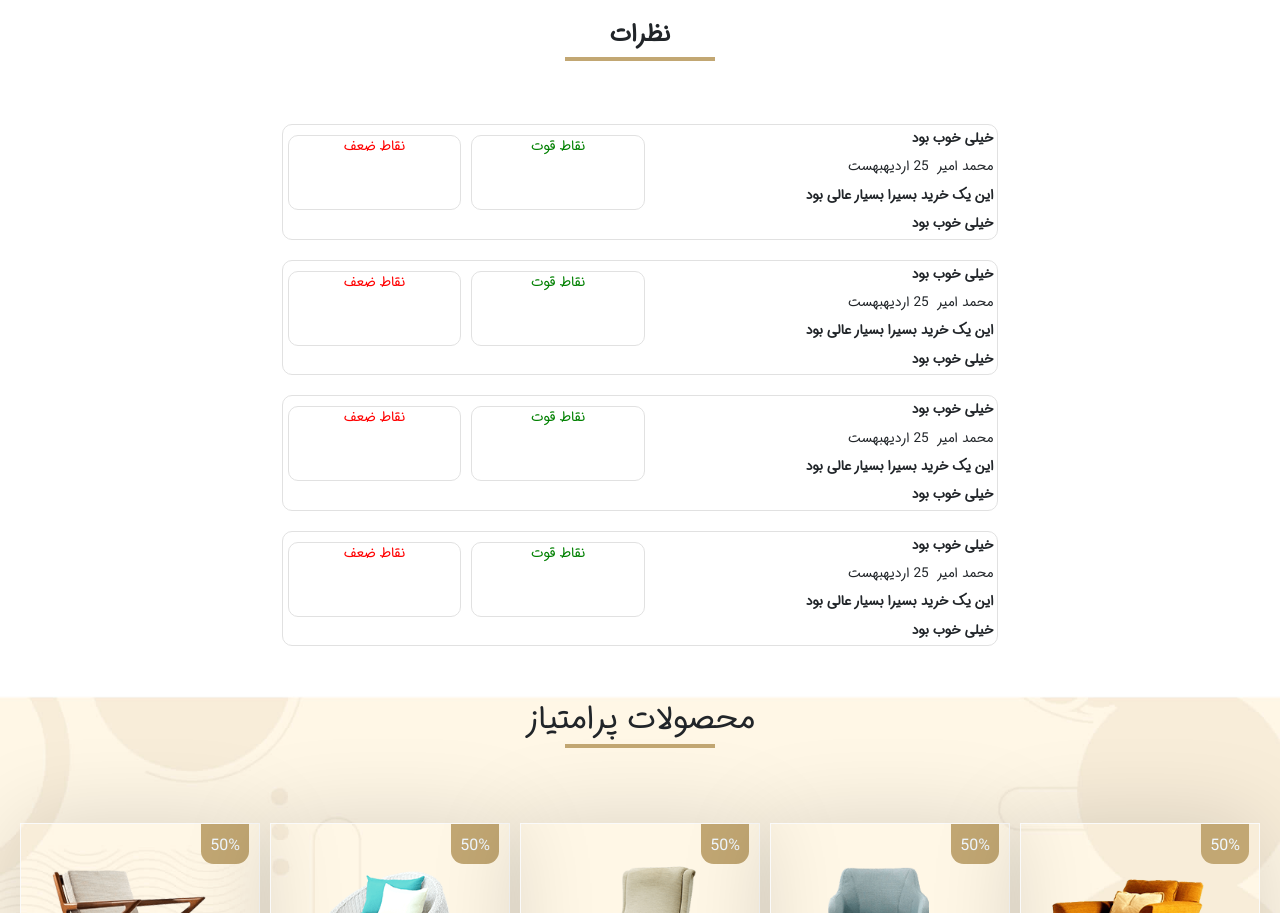
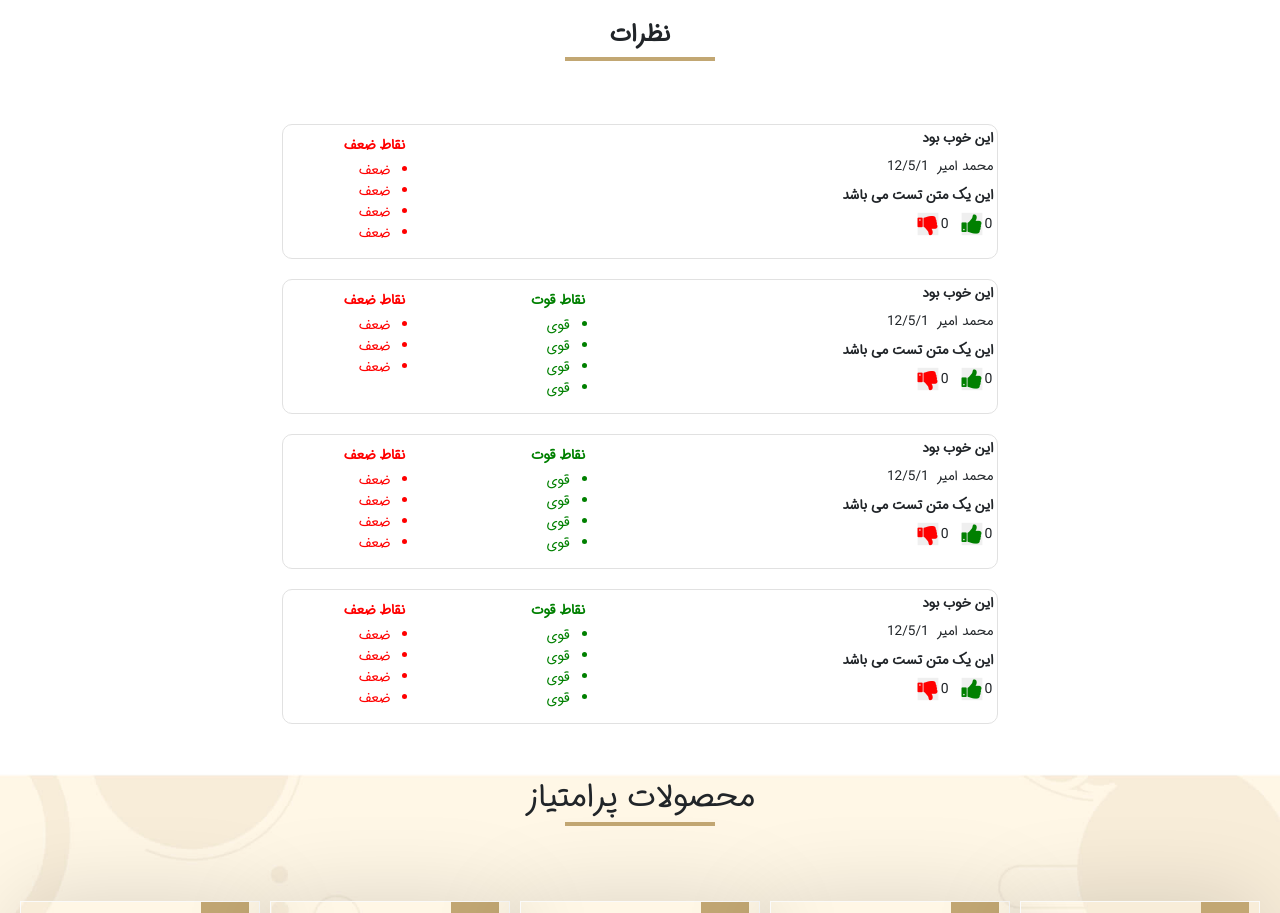
Before and after one commit to vahidpourmohamad/FcShop.js, a React (Create React App) app: page /ProduktSeite/627a7f83a1ef622dc1e466e0 in a window 1280 px wide. Shown: the part 760-1673 px from the top of the page. Built offline with nearby package versions, Linux system fonts and the light colour scheme.

Commit message:
kommentar fertig

```diff
--- a/src/Components/Kommentarkomponente/Kommentarkomponente.css
+++ b/src/Components/Kommentarkomponente/Kommentarkomponente.css
@@ -17,19 +17,37 @@
   margin-top: 10px;
   margin-left: 5px;
   margin-right: 5px;
+   margin-bottom: 10px;
   min-height: 75px;
   justify-content: flex-start;
-  border: solid #dddd 1px;
-  border-radius: 10px;
+
 }
 .KommentarKomponenteStark {
   color: green;
   width: 25%;
   margin-top: 10px;
-  border: solid #dddd 1px;
-  border-radius: 10px;
   margin-left: 5px;
   margin-right: 5px;
-  min-height: 75px;
+  margin-bottom: 10px;
+  min-height: 100px;
   justify-content: flex-start;
 }
+.LikeKommentarbutton{
+    border: 0px;
+    margin:0px;
+    transform: scale(0.8);
+    transition: ease-in-out 0.3s;
+}
+.LikeKommentarbutton:hover{
+    transform: scale(1);
+}
+.WieAbneigungContainer{
+    justify-content: center;
+    align-items: center;
+    align-content: center;
+    display: flex;
+    flex-direction: row;
+    margin-right: 5px;
+    margin-left: 5px;
+
+}
--- a/src/Components/Kommentarkomponente/Kommentarkomponente.js
+++ b/src/Components/Kommentarkomponente/Kommentarkomponente.js
@@ -1,7 +1,11 @@
-import React, { Fragment } from "react";
+import userEvent from "@testing-library/user-event";
+import React, { Fragment, useState } from "react";
 import "./Kommentarkomponente.css";
 
 export default function Kommentarkomponente(props) {
+  const [ Wie, setWie ] = useState(0);
+  const [ Abneigung, setAbneigung ] = useState(0);
+
   const {
     BenutzerName,
     BenutzerId,
@@ -12,26 +16,83 @@ export default function Kommentarkomponente(props) {
     Stark,
     schwache,
   } = props;
+  function KommentarKomponenteStark() {
+    if (Stark.length > 0) {
+      return (
+        <Fragment>
+          <div className="font-bold">نقاط قوت</div>
+          <ul className="TextRTl">
+            {Stark.map((Kommentar, Id) => (
+              <li>{Kommentar}</li>
+            ))}
+          </ul>
+        </Fragment>
+      );
+    } else {
+      return <div></div>;
+    }
+  }
+  function KommentarKomponenteSchwache() {
+    if (schwache.length > 0) {
+      return (
+        <Fragment>
+          <div className="font-bold">نقاط ضعف</div>
+          <ul className="TextRTl">
+            {schwache.map((Kommentar, Id) => (
+              <li>{Kommentar}</li>
+            ))}
+          </ul>
+        </Fragment>
+      );
+    } else {
+      return <div></div>;
+    }
+  }
+  function AbneigungClick(event) {
+    let temp = Abneigung;
+    temp += 1;
+    setAbneigung(temp);
+  }
+  function WieClick(event) {
+    let temp = Wie;
+    temp += 1;
+    setWie(temp);
+  }
   return (
     <Fragment>
       <div className="ganzKommentarKomponenteContainer Container-Center-row">
         <div className="KommentarKomponenteSchwache Container-Center-col">
-          نقاط ضعف
+          {KommentarKomponenteSchwache()}
         </div>
         <div className="KommentarKomponenteStark Container-Center-col">
-          نقاط قوت
+          {KommentarKomponenteStark()}
         </div>
 
         <div className="KommentarKomponenteContainer Container-Center-col">
-          <div className="font-bold font-s TextRTl">خیلی خوب بود</div>
+          <div className="font-bold font-s TextRTl">{KommentarThema}</div>
           <div className="Zweihintereinader">
             <div className="font-normal font-s TextRTl">{BenutzerName}</div>
-            <div className="font-normal font-s TextRTl"> 25 اردیهبهست</div>
+            <div className="font-normal font-s TextRTl">{createDate}</div>
           </div>
-          <div className="font-bold font-s TextRTl">
-            این یک خرید بسیرا بسیار عالی بود
+          <div className="font-bold font-s TextRTl">{KommentarBody}</div>
+          <div className="Zweihintereinader">
+            <div className="WieAbneigungContainer">
+              <div>{Abneigung}</div>
+              <button
+                onClick={(event) => AbneigungClick(event)}
+                className="fa fa-solid fa-thumbs-up fa-2x LikeKommentarbutton "
+                style={{ color: "green" }}
+              ></button>
+            </div>
+            <div className="WieAbneigungContainer">
+              <div>{Wie}</div>
+              <button
+                onClick={(event) => WieClick(event)}
+                className="fa fa-solid fa-thumbs-down fa-2x LikeKommentarbutton"
+                style={{ color: "red" }}
+              ></button>
+            </div>
           </div>
-          <div className="font-bold font-s TextRTl">خیلی خوب بود</div>
         </div>
       </div>
     </Fragment>
--- a/src/Components/Kommentarkomponente/dummy.js
+++ b/src/Components/Kommentarkomponente/dummy.js
@@ -6,7 +6,7 @@ export const commentdummy = [
     KommentarBody: "این یک متن تست می باشد ",
     createDate: "12/5/1",
     KommentarThema: "این خوب بود",
-    Stark: ["قوی", "قوی", "قوی", "قوی"],
+    Stark: [],
     schwache: ["ضعف", "ضعف", "ضعف", "ضعف"],
   },
   {
@@ -17,7 +17,7 @@ export const commentdummy = [
     createDate: "12/5/1",
     KommentarThema: "این خوب بود",
     Stark: ["قوی", "قوی", "قوی", "قوی"],
-    schwache: ["ضعف", "ضعف", "ضعف", "ضعف"],
+    schwache: ["ضعف", , "ضعف", "ضعف"],
   },
   {
     BenutzerName: "محمد امیر",
```
